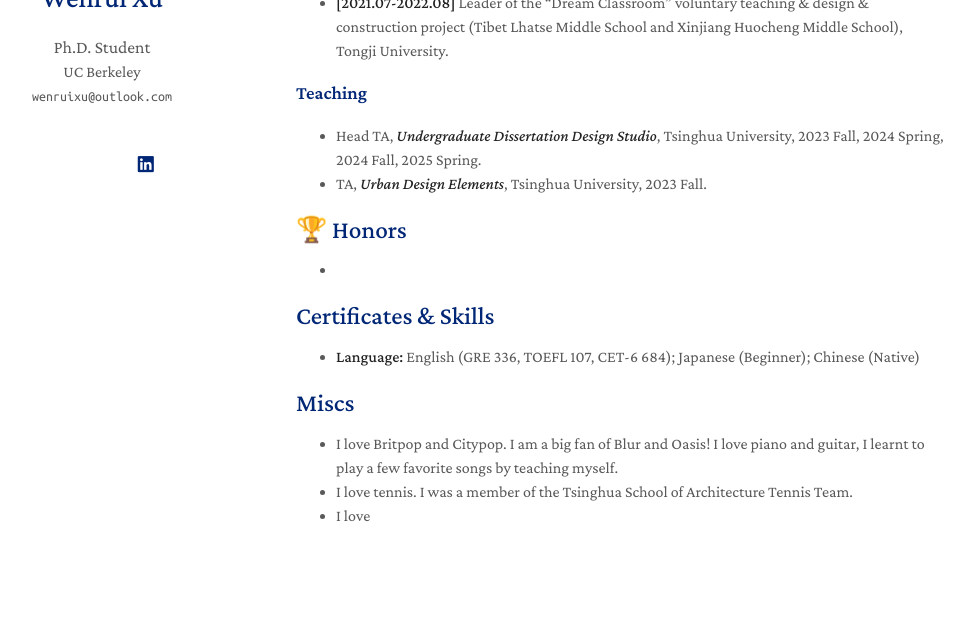
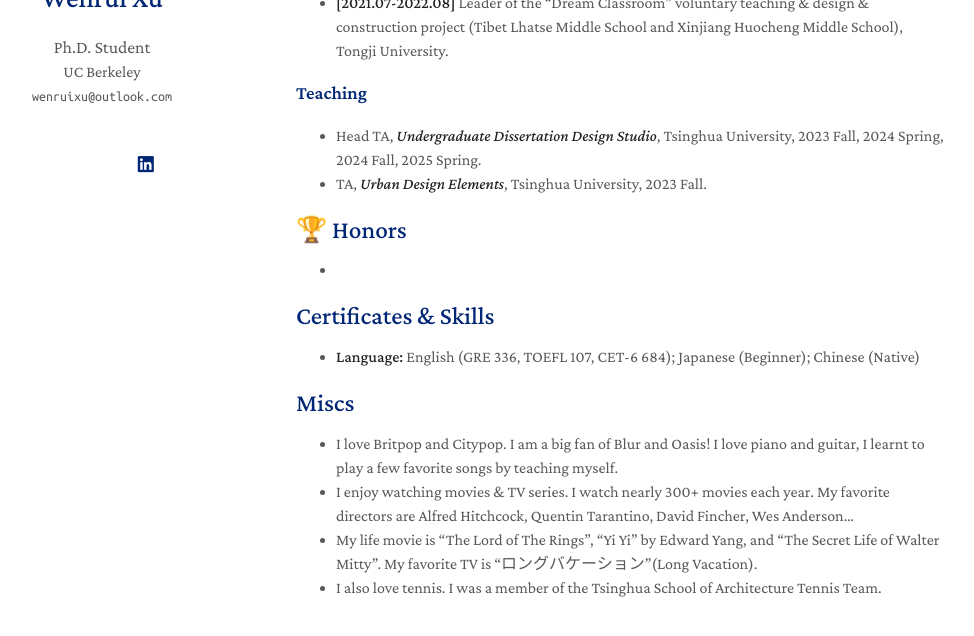
Before and after one commit to ruaruaxu/ruaruaxu.github.io, a Jekyll site: the page built from index.md, in a window 1280 px wide and 900 px high, scrolled down 2418 px, cut to the strip 206-842 px from the top of the window. Shown: the whole strip, without its empty margins (174-1148 px from the left). Built offline with Jekyll 4.4.1, drawn with Linux system fonts in a browser that asks for light colours; a style sheet for code colours, icons or effects is not loaded; our own code applies the rules of GitHub Pages for plain Markdown files.

Commit message:
Update index.md

```diff
--- a/index.md
+++ b/index.md
@@ -111,7 +111,8 @@ Please see [Google Scholar](https://scholar.google.com/citations?user=wrPOVnkAAA
 
 ## Miscs
 - I love Britpop and Citypop. I am a big fan of Blur and Oasis! I love piano and guitar, I learnt to play a few favorite songs by teaching myself.
-- I love tennis. I was a member of the Tsinghua School of Architecture Tennis Team.
-- I love
+- I enjoy watching movies & TV series. I watch nearly 300+ movies each year. My favorite directors are Alfred Hitchcock, Quentin Tarantino, David Fincher, Wes Anderson...
+- My life movie is "The Lord of The Rings", "Yi Yi" by Edward Yang, and "The Secret Life of Walter Mitty". My favorite TV is "ロングバケーション"(Long Vacation).
+- I also love tennis. I was a member of the Tsinghua School of Architecture Tennis Team.
 
-<script type="text/javascript" id="clstr_globe" src="//clustrmaps.com/globe.js?d=rb3p-HLpB7vIKlMArS_N1cPimHsZnd9RNzFFiMPkdw8"></script>
+<script type='text/javascript' id='clustrmaps' src='//cdn.clustrmaps.com/map_v2.js?cl=98acd7&w=a&t=tt&d=rb3p-HLpB7vIKlMArS_N1cPimHsZnd9RNzFFiMPkdw8&co=ffffff&ct=002676'></script>
```
